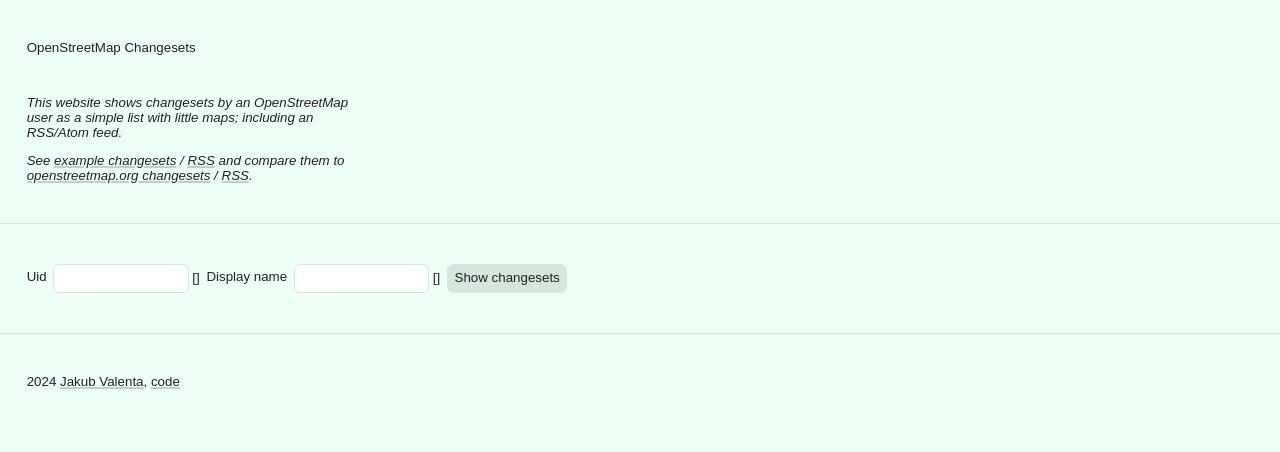
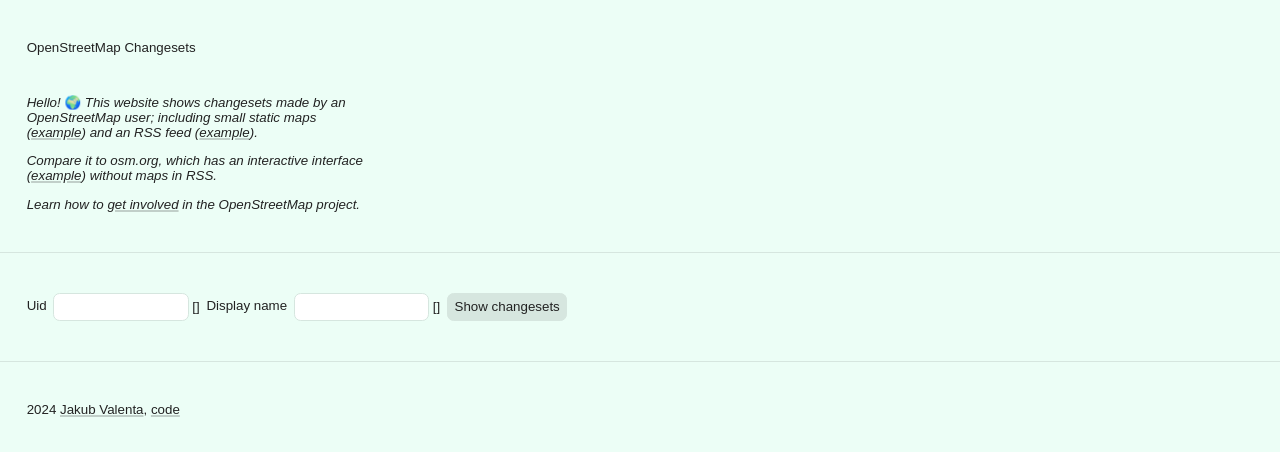
Before and after one commit to jakubvalenta/osm-changesets, a Django app: template osm_changesets/templates/index.html in a window 1280 px wide. Shown: the top 452 px of the page. Run offline with Django 5.2, Linux system fonts and the light colour scheme; the template is opened without the code that fills it, so the values that code supplies are empty, except form fields; tables that the repository leaves empty hold one stand-in row (values such as "Sample post"); form fields are guessed from the names that the template uses.

Commit message:
index.html: improve text and add Getting involved

```diff
--- a/osm_changesets/templates/index.html
+++ b/osm_changesets/templates/index.html
@@ -21,24 +21,25 @@
       <div class="mx-2 my-3 max-width-s">
         <h1 class="my-3">OpenStreetMap Changesets</h1>
         <p class="my-1 italics">
-          This website shows changesets by an OpenStreetMap user as a simple
-          list with little maps; including an RSS/Atom feed.
+          Hello! <span style="font-style: normal">🌍</span> This website shows
+          changesets made by an OpenStreetMap user; including small static maps
+          (<a href="{% url 'changeset-list-by-uid' 4151758 %}">example</a>) and
+          an RSS feed (<a href="{% url 'changeset-list-by-uid-rss' 4151758 %}"
+            >example</a
+          >).
         </p>
         <p class="my-1 italics">
-          See
-          <a href="{% url 'changeset-list-by-uid' 4151758 %}"
-            >example changesets</a
+          Compare it to osm.org, which has an interactive interface (<a
+            href="https://www.openstreetmap.org/user/Jakub%20Valenta/history"
+            >example</a
+          >) without maps in RSS.
+        </p>
+        <p class="my-1 italics">
+          Learn how to
+          <a href="https://wiki.openstreetmap.org/wiki/Getting_Involved"
+            >get involved</a
           >
-          / <a href="{% url 'changeset-list-by-uid-rss' 4151758 %}">RSS</a> and
-          compare them to
-          <a href="https://www.openstreetmap.org/user/Jakub%20Valenta/history"
-            >openstreetmap.org changesets</a
-          >
-          /
-          <a
-            href="https://www.openstreetmap.org/user/Jakub%20Valenta/history/feed"
-            >RSS</a
-          >.
+          in the OpenStreetMap project.
         </p>
       </div>
     </div>
```
